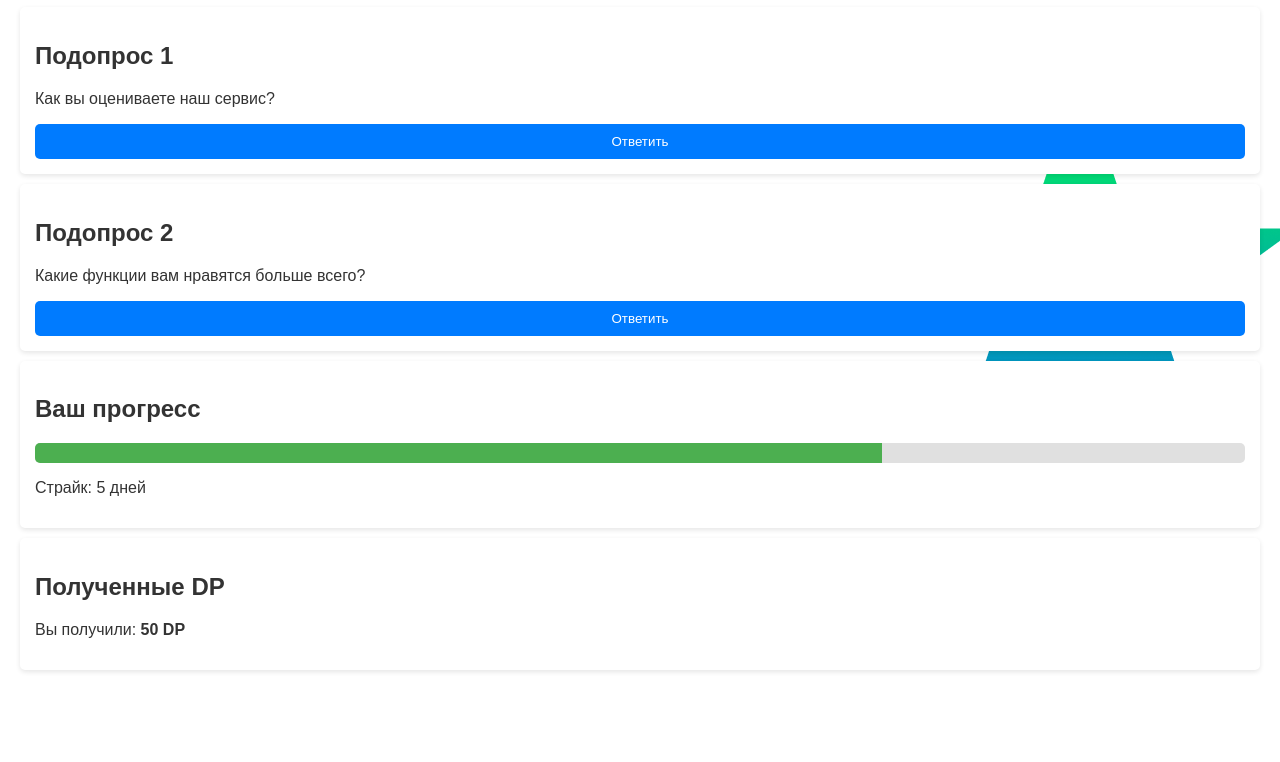
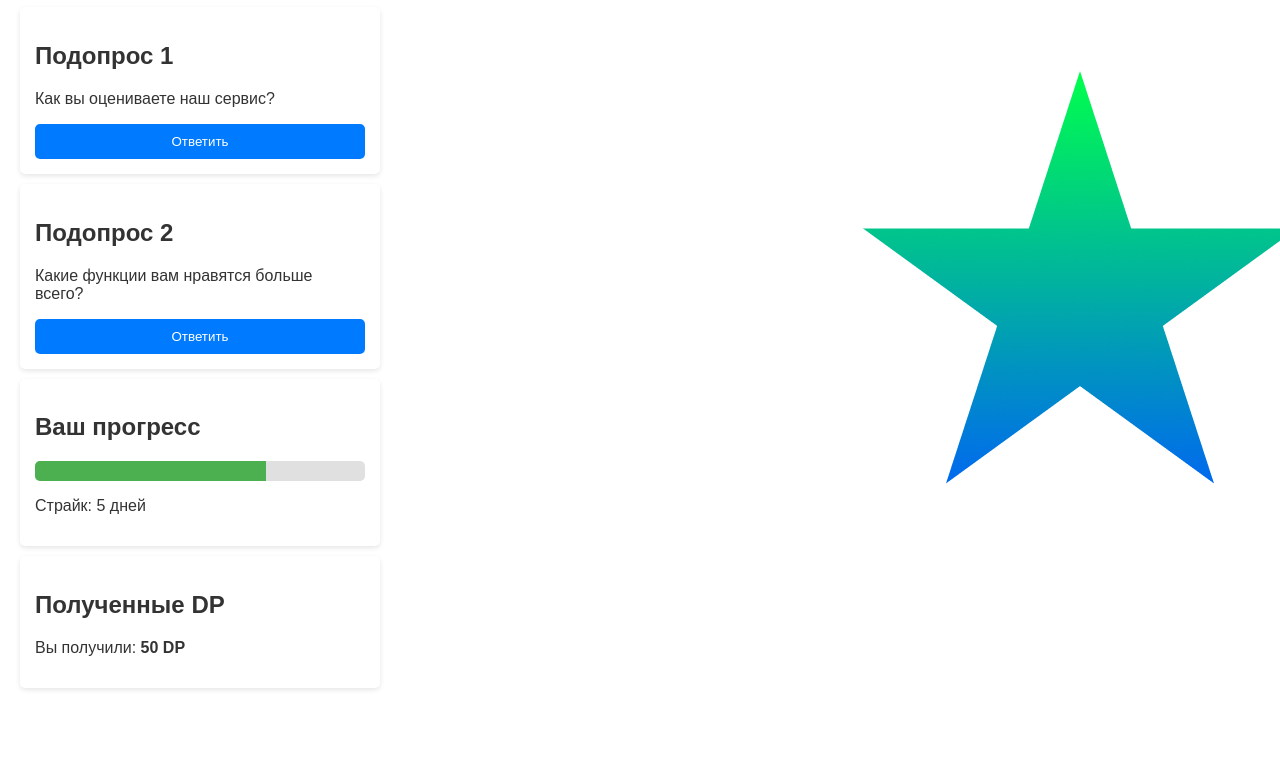
Before and after one commit to LokEnce333/Sber, a plain HTML site: page index.html in a window 1280 px wide. Shown: the part 93-855 px from the top of the page. Drawn offline with Linux system fonts and the light colour scheme.

Commit message:
Initial commit

```diff
--- a/index.html
+++ b/index.html
@@ -10,6 +10,8 @@
             color: #333;
             margin: 0;
             padding: 20px;
+            width: 360px;
+            height: 640px;
         }
         h1 {
             text-align: center;
```
